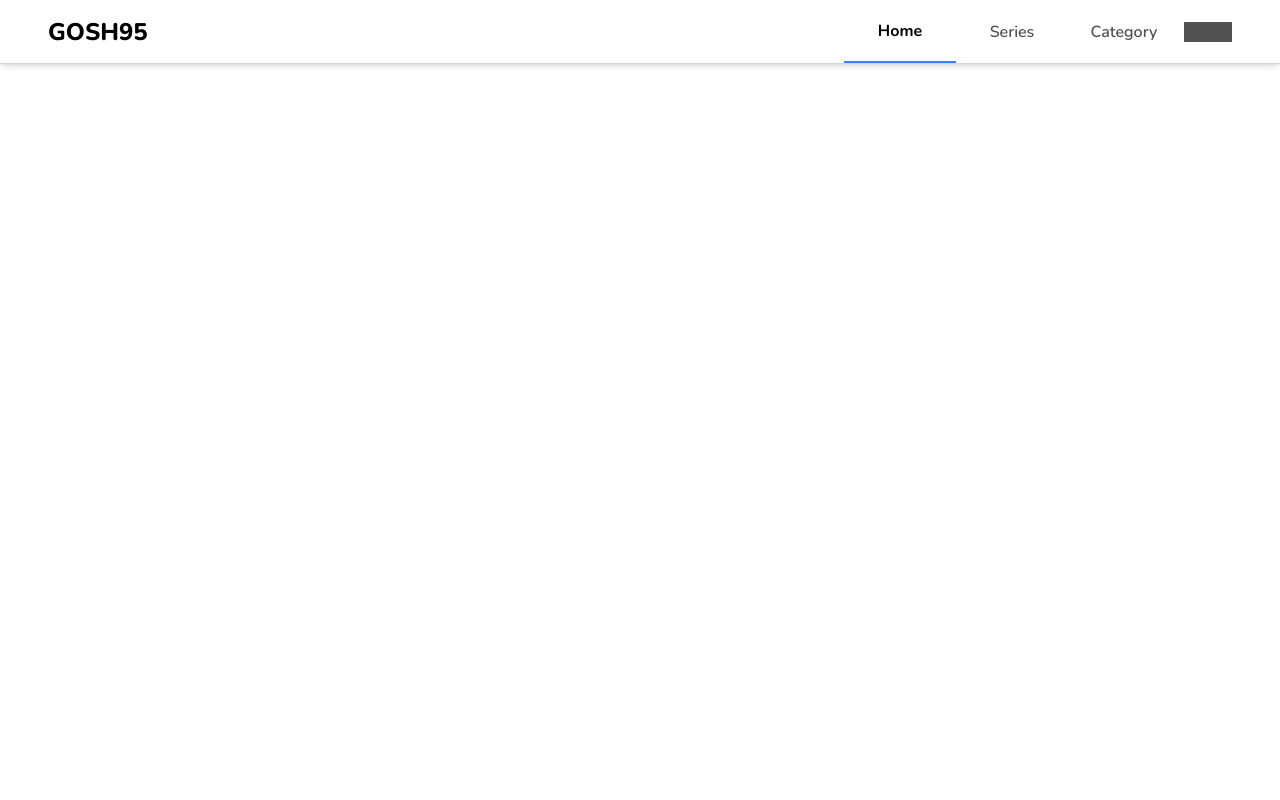
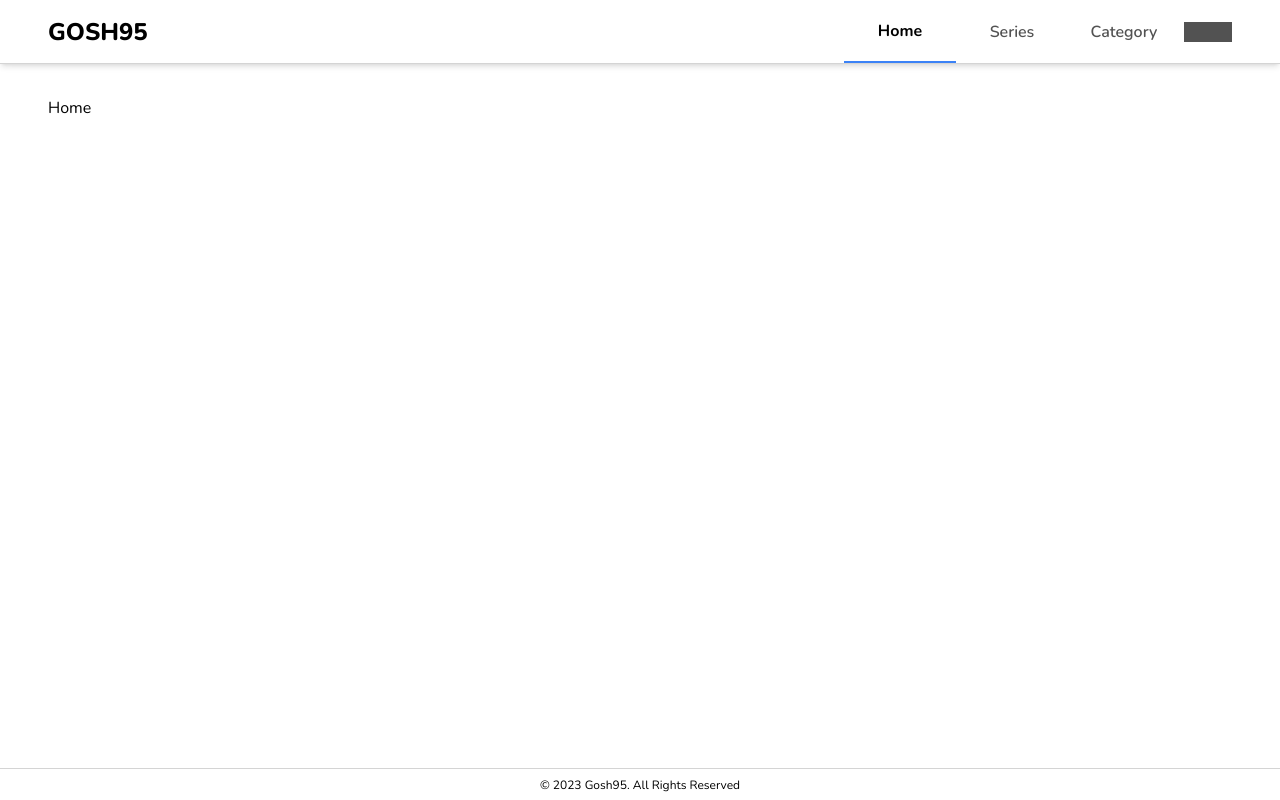
Before and after one commit to toys-repo/dev-blog, a Next.js app: page / in a window 1280 px wide. Built offline with nearby package versions, Linux system fonts and the light colour scheme.

Commit message:
Main 컴포넌트 구현

```diff
--- /dev/null
+++ b/app/components/layout/Main.tsx
@@ -0,0 +1,11 @@
+'use client';
+
+interface MainProps {
+  children: React.ReactNode;
+}
+
+const Main = ({ children }: MainProps) => {
+  return <main className="grow w-full py-24 xs:px-4 md:px-12">{children}</main>;
+};
+
+export default Main;
--- a/app/layout.tsx
+++ b/app/layout.tsx
@@ -4,17 +4,18 @@ import { Nunito } from 'next/font/google';
 import ClientOnly from '@components/ClientOnly';
 import Header from '@components/layout/Header';
 import Footer from '@components/layout/Footer';
+import Main from '@components/layout/Main';
 
 const nunito = Nunito({ subsets: ['latin'] });
 
 const RootLayout = ({ children }: { children: React.ReactNode }) => {
   return (
     <html lang="en">
-      <body className={nunito.className}>
+      <body className={`${nunito.className} w-full min-h-screen flex flex-col`}>
         <ClientOnly>
           <Header />
         </ClientOnly>
-        {children}
+        <Main>{children}</Main>
         <ClientOnly>
           <Footer>© 2023 Gosh95. All Rights Reserved</Footer>
         </ClientOnly>
```
